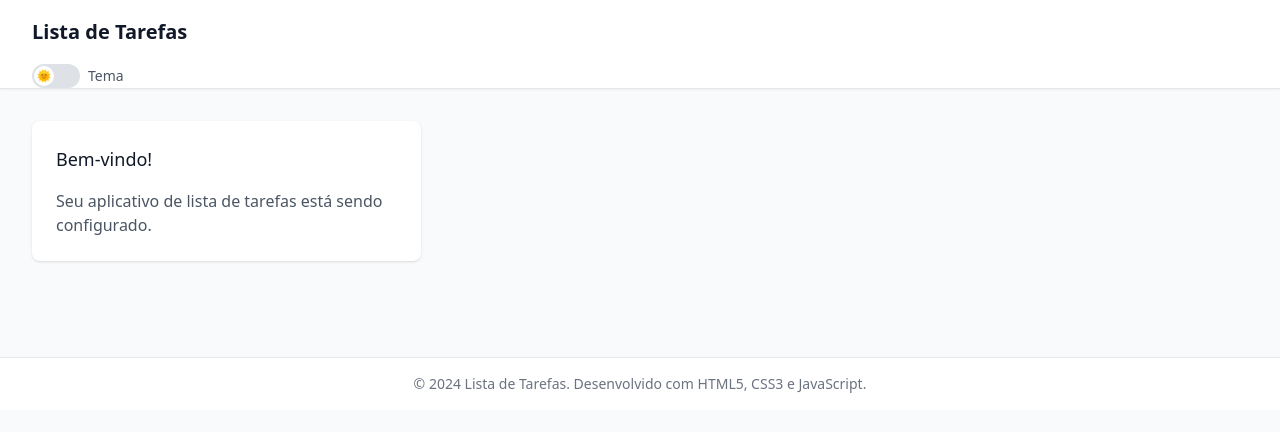
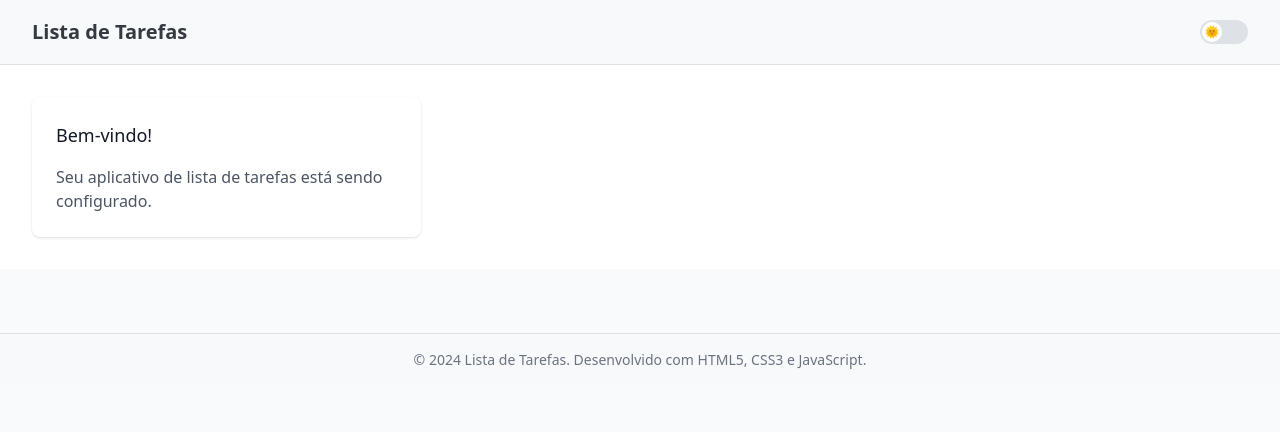
Before and after one commit to Samuel5988/ListadeTarefas, a plain HTML site: page index.html in a window 1280 px wide. Drawn offline with nearby package versions, Linux system fonts and the light colour scheme.

Commit message:
commit da story 1.4 implementada e revisada

```diff
--- a/app.js
+++ b/app.js
@@ -8,6 +8,7 @@
 import { logger } from './utils/logger.js';
 import { appState, STATE_EVENTS } from './state/app-state.js';
 import { taskStorage } from './services/task-storage.js';
+import { ThemeManager } from './components/theme-manager.js';
 
 /**
  * Classe principal da aplicação
@@ -17,6 +18,7 @@ class TaskApp {
         this.initialized = false;
         this.components = new Map();
         this.eventListeners = new Map();
+        this.themeManager = null;
 
         // Bind métodos
         this.handleDOMLoaded = this.handleDOMLoaded.bind(this);
@@ -147,8 +149,8 @@ class TaskApp {
         const theme = appState.getState('ui.theme');
         document.documentElement.setAttribute('data-theme', theme);
 
-        // Adicionar botão de tema (será movido para componente específico depois)
-        this.addThemeToggle();
+        // Inicializar ThemeManager
+        this.initializeThemeManager();
 
         // Esconder mensagem de carregamento se existir
         const loadingEl = document.querySelector('.loading-message');
@@ -158,33 +160,29 @@ class TaskApp {
     }
 
     /**
-     * Adiciona botão de toggle de tema
+     * Inicializa o ThemeManager
      */
-    addThemeToggle() {
-        const header = document.querySelector('header .max-w-7xl');
-        if (!header) return;
+    initializeThemeManager() {
+        try {
+            logger.info('Initializing ThemeManager...');
 
-        const toggleContainer = document.createElement('div');
-        toggleContainer.className = 'flex items-center';
-        toggleContainer.innerHTML = `
-            <label class="theme-toggle">
-                <input type="checkbox" id="theme-toggle-input">
-                <span class="theme-slider"></span>
-            </label>
-            <span class="ml-2 text-sm text-gray-600">Tema</span>
-        `;
+            // Criar instância do ThemeManager
+            this.themeManager = new ThemeManager(appState);
 
-        header.appendChild(toggleContainer);
+            // Adicionar botão ao container no header
+            const toggleContainer = document.getElementById('theme-toggle-container');
+            if (toggleContainer && this.themeManager.getToggleElement()) {
+                toggleContainer.appendChild(this.themeManager.getToggleElement());
+                logger.info('Theme toggle button added to header');
+            }
 
-        const toggleInput = document.getElementById('theme-toggle-input');
-        const currentTheme = appState.getState('ui.theme');
-        toggleInput.checked = currentTheme === 'dark';
+            // Armazenar referência
+            this.components.set('themeManager', this.themeManager);
 
-        // Adicionar listener
-        toggleInput.addEventListener('change', (e) => {
-            const newTheme = e.target.checked ? 'dark' : 'light';
-            appState.updateUI({ theme: newTheme });
-        });
+            logger.info('ThemeManager initialized successfully');
+        } catch (error) {
+            logger.error('Failed to initialize ThemeManager', error);
+        }
     }
 
     /**
@@ -250,12 +248,6 @@ class TaskApp {
     handleThemeChange(event) {
         const theme = event.detail;
         document.documentElement.setAttribute('data-theme', theme);
-
-        // Atualizar toggle
-        const toggleInput = document.getElementById('theme-toggle-input');
-        if (toggleInput) {
-            toggleInput.checked = theme === 'dark';
-        }
 
         logger.info('Theme changed', { theme });
     }
@@ -425,6 +417,12 @@ class TaskApp {
     destroy() {
         logger.info('Destroying application...');
 
+        // Destruir ThemeManager se existir
+        if (this.themeManager) {
+            this.themeManager.destroy();
+            this.themeManager = null;
+        }
+
         // Remover event listeners
         window.removeEventListener('error', this.handleError);
         document.removeEventListener('DOMContentLoaded', this.handleDOMLoaded);
--- /dev/null
+++ b/components/theme-manager.js
@@ -0,0 +1,197 @@
+/**
+ * Theme Manager - Componente de gerenciamento de temas
+ * @author Lista de Tarefas App
+ * @version 1.0.0
+ */
+
+import { logger } from '../utils/logger.js';
+
+export class ThemeManager {
+    constructor(appState) {
+        this.appState = appState;
+        this.themeToggle = null;
+        this.isInitialized = false;
+        this.init();
+    }
+
+    /**
+     * Inicializa o ThemeManager
+     */
+    init() {
+        try {
+            logger.info('Initializing ThemeManager');
+            this.createThemeToggle();
+            this.attachEventListeners();
+            this.loadInitialTheme();
+            this.isInitialized = true;
+            logger.info('ThemeManager initialized successfully');
+        } catch (error) {
+            logger.error('Failed to initialize ThemeManager', error);
+        }
+    }
+
+    /**
+     * Cria o botão de toggle de tema
+     */
+    createThemeToggle() {
+        if (!this.themeToggle) {
+            this.themeToggle = document.createElement('label');
+            this.themeToggle.className = 'theme-toggle';
+            this.themeToggle.setAttribute('aria-label', 'Alternar tema');
+            this.themeToggle.innerHTML = `
+                <input type="checkbox" id="theme-toggle-checkbox">
+                <span class="theme-slider"></span>
+            `;
+
+            // Adicionar classe de transição suave
+            this.themeToggle.classList.add('theme-transition');
+        }
+        return this.themeToggle;
+    }
+
+    /**
+     * Anexa listeners de eventos
+     */
+    attachEventListeners() {
+        if (!this.themeToggle) return;
+
+        // Obter o input checkbox
+        const checkbox = this.themeToggle.querySelector('#theme-toggle-checkbox');
+        if (!checkbox) return;
+
+        // Listener para clique no label (para melhor experiência do usuário)
+        this.themeToggle.addEventListener('click', (e) => {
+            // Prevenir comportamento padrão para controlar manualmente
+            e.preventDefault();
+            this.toggleTheme();
+        });
+
+        // Listener para mudanças de estado
+        this.appState.subscribe('theme-manager', (newState, changes) => {
+            // Verificar se changes é um array ou objeto
+            const changesArray = Array.isArray(changes) ? changes : [];
+
+            // Procurar por mudança de tema no array
+            const themeChange = changesArray.find(c =>
+                typeof c === 'object' && c.path && (
+                    c.path === 'ui.theme' ||
+                    c.path === 'preferences.theme'
+                )
+            );
+
+            // Se não encontrou no array, verificar se o changes (quando objeto) tem tema
+            const themeFromObject = !Array.isArray(changes) && typeof changes === 'object' ?
+                (changes.ui?.theme || changes.preferences?.theme) : null;
+
+            const newTheme = themeChange?.newValue || themeFromObject || newState.ui?.theme || newState.preferences?.theme;
+
+            if (newTheme) {
+                this.updateToggleState(newTheme);
+            }
+        });
+    }
+
+    /**
+     * Carrega o tema inicial
+     */
+    loadInitialTheme() {
+        const savedTheme = this.appState.getState('ui.theme') ||
+                          this.appState.getState('preferences.theme') ||
+                          this.detectSystemTheme();
+
+        this.applyTheme(savedTheme);
+        this.updateToggleState(savedTheme);
+    }
+
+    /**
+     * Detecta o tema do sistema operacional
+     */
+    detectSystemTheme() {
+        if (window.matchMedia && window.matchMedia('(prefers-color-scheme: dark)').matches) {
+            return 'dark';
+        }
+        return 'light';
+    }
+
+    /**
+     * Alterna entre os temas
+     */
+    toggleTheme() {
+        const currentTheme = this.appState.getState('ui.theme') || 'light';
+        const newTheme = currentTheme === 'light' ? 'dark' : 'light';
+
+        logger.info('Toggling theme', { from: currentTheme, to: newTheme });
+
+        // Atualizar estado diretamente - o listener do checkbox será atualizado pelo estado
+        this.appState.updateUI({ theme: newTheme });
+    }
+
+    /**
+     * Aplica o tema visualmente
+     */
+    applyTheme(theme) {
+        if (typeof document === 'undefined') return;
+
+        // Adicionar classe de transição ao body
+        document.body.classList.add('theme-transition');
+
+        // Aplicar atributo data-theme
+        document.documentElement.setAttribute('data-theme', theme);
+
+        // Remover classe de transição após a animação
+        setTimeout(() => {
+            document.body.classList.remove('theme-transition');
+        }, 300);
+
+        logger.debug('Theme applied visually', { theme });
+    }
+
+    /**
+     * Atualiza o estado visual do botão toggle
+     */
+    updateToggleState(theme) {
+        if (!this.themeToggle) return;
+
+        const isDark = theme === 'dark';
+        const checkbox = this.themeToggle.querySelector('#theme-toggle-checkbox');
+
+        if (checkbox) {
+            // Forçar atualização do estado do checkbox
+            if (checkbox.checked !== isDark) {
+                checkbox.checked = isDark;
+            }
+        }
+
+        // Atualizar ARIA label
+        const ariaLabel = isDark ? 'Mudar para tema claro' : 'Mudar para tema escuro';
+        this.themeToggle.setAttribute('aria-label', ariaLabel);
+
+        logger.debug('Toggle state updated', { theme, isDark });
+    }
+
+    /**
+     * Obtém o botão de toggle para adicionar ao DOM
+     */
+    getToggleElement() {
+        return this.themeToggle;
+    }
+
+    /**
+     * Destrói o ThemeManager
+     */
+    destroy() {
+        if (this.appState) {
+            this.appState.unsubscribe('theme-manager');
+        }
+
+        if (this.themeToggle) {
+            this.themeToggle.removeEventListener('click', this.toggleTheme);
+            this.themeToggle = null;
+        }
+
+        this.isInitialized = false;
+        logger.info('ThemeManager destroyed');
+    }
+}
+
+export default ThemeManager;
--- a/index.html
+++ b/index.html
@@ -13,6 +13,7 @@
     <link rel="stylesheet" href="styles/base.css">
     <link rel="stylesheet" href="styles/components.css">
     <link rel="stylesheet" href="styles/themes.css">
+    <link rel="stylesheet" href="styles/theme-fix.css">
     <link rel="stylesheet" href="styles/responsive.css">
 </head>
 <body class="bg-gray-50 text-gray-900 min-h-screen">
@@ -21,7 +22,7 @@
         <div class="max-w-7xl mx-auto px-4 sm:px-6 lg:px-8">
             <div class="flex items-center justify-between h-16">
                 <h1 class="text-xl font-semibold text-gray-900">Lista de Tarefas</h1>
-                <!-- Botão de tema será adicionado futuramente -->
+                <div id="theme-toggle-container"></div>
             </div>
         </div>
     </header>
--- a/state/app-state.js
+++ b/state/app-state.js
@@ -618,8 +618,11 @@ class AppState {
     setupPersistenceListener() {
         // Listener geral para mudanças de estado
         this.subscribe('persistence-listener', (newState, changes) => {
+            // Verificar se changes é um array (de setState) ou objeto (de update)
+            const changesArray = Array.isArray(changes) ? changes : [];
+
             // Filtrar mudanças relevantes para persistência
-            const relevantChanges = changes.filter(c =>
+            const relevantChanges = changesArray.filter(c =>
                 c.path.includes('tasks') ||
                 c.path.includes('categories') ||
                 c.path.includes('preferences') ||
--- /dev/null
+++ b/styles/theme-fix.css
@@ -0,0 +1,54 @@
+/* Fix temporário para garantir que o tema seja aplicado */
+
+/* Garantir que o header use variáveis do tema */
+header {
+    background-color: var(--bg-secondary) !important;
+    border-bottom-color: var(--border-color) !important;
+}
+
+header h1 {
+    color: var(--text-primary) !important;
+}
+
+/* Garantir que o footer use variáveis do tema */
+footer {
+    background-color: var(--bg-secondary) !important;
+    border-top-color: var(--border-color) !important;
+    color: var(--text-secondary) !important;
+}
+
+/* Garantir que o main use variáveis do tema */
+main {
+    background-color: var(--bg-primary) !important;
+}
+
+/* Garantir que os cards usem variáveis do tema */
+.card {
+    background-color: var(--bg-secondary) !important;
+    border-color: var(--border-color) !important;
+    color: var(--text-primary) !important;
+}
+
+.card h2 {
+    color: var(--text-primary) !important;
+}
+
+.card p {
+    color: var(--text-secondary) !important;
+}
+
+/* Garantir que o botão de tema seja visível */
+.theme-toggle {
+    display: inline-block !important;
+    position: relative !important;
+    cursor: pointer !important;
+}
+
+/* Garantir transição suave para o slider */
+.theme-slider {
+    transition: background-color 0.3s ease !important;
+}
+
+.theme-slider:before {
+    transition: transform 0.3s ease !important;
+}
```
Also changed, not shown: 3 other files.
